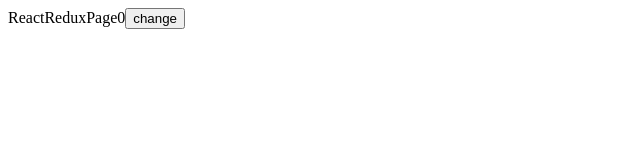
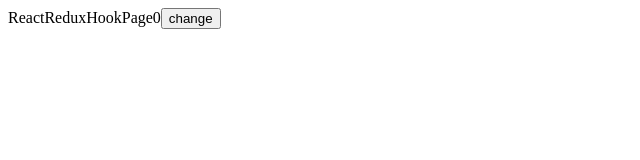
Before and after one commit to meihan0922/mini-redux, a React (Create React App) app: page / in a window 1280 px wide. Shown: the top 160 px of the page, without its empty margins (0-640 px from the left). Built offline with nearby package versions, Linux system fonts and the light colour scheme.

Commit message:
feat: 實現 react-redux，useSelector, useDispatch

```diff
--- a/src/App.tsx
+++ b/src/App.tsx
@@ -1,10 +1,11 @@
 import Test from "./pages/Test";
 import ReactReduxPage from "./pages/ReactReduxPage";
+import ReactReduxHookPage from "./pages/ReactReduxHookPage";
 
 function App() {
   return (
     <div className="App">
-      <ReactReduxPage />
+      <ReactReduxHookPage value={123} />
     </div>
   );
 }
--- a/src/mini-react-redux/index.tsx
+++ b/src/mini-react-redux/index.tsx
@@ -62,3 +62,25 @@
 
   return update;
 }
+
+export function useSelector(selector) {
+  const store = useContext(Context);
+  const { getState, subscribe } = store;
+  let selectedState = selector(getState());
+
+  const forceUpdate = useForceUpdate();
+
+  useLayoutEffect(() => {
+    const unsubscribe = subscribe(() => forceUpdate());
+    return () => unsubscribe();
+  }, [subscribe, forceUpdate]);
+
+  return selectedState;
+}
+
+export function useDispatch() {
+  const store = useContext(Context);
+  const { dispatch } = store;
+
+  return dispatch;
+}
--- /dev/null
+++ b/src/pages/ReactReduxHookPage.tsx
@@ -0,0 +1,19 @@
+import { useCallback } from "react";
+// import { useDispatch, useSelector } from "react-redux";
+import { useDispatch, useSelector } from "../mini-react-redux";
+
+export default function ReactReduxHookPage({ value }) {
+  const dispatch = useDispatch();
+  const add = useCallback(() => {
+    dispatch({ type: "ADD" });
+  }, [dispatch]);
+  const count = useSelector(({ count }) => count);
+
+  return (
+    <div>
+      ReactReduxHookPage
+      {count}
+      <button onClick={add}>change</button>
+    </div>
+  );
+}
```
Also changed, not shown: 1 other file (tests, documents, lock files or other folders).
